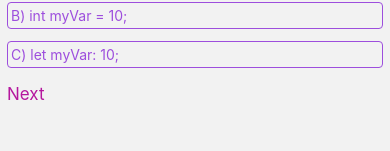
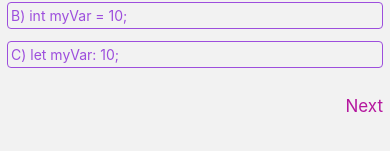
Before and after one commit to Stive627/tsaChallenge, a React Native app: screen /Questions in a window 390 px wide. Shown: the part 243-394 px from the top of the page. Built offline with nearby package versions, Linux system fonts and the light colour scheme.

Commit message:
i am going to start the result page

```diff
--- a/App.js
+++ b/App.js
@@ -6,6 +6,7 @@ import WaveSvg from './components/Wave';
 import HeaderWelcome from './Screens/Welcome/HeaderWelcome';
 import Questions from './Screens/Questions/Questions';
 import { DataProvider } from './context/DataContext';
+import Results from './Screens/Results/Results';
 
 const Stack = createNativeStackNavigator()
 
@@ -16,6 +17,7 @@ export default function App() {
         <Stack.Navigator initialRouteName='Welcome'  >
           <Stack.Screen options={{header:()=> <HeaderWelcome/>}} name='Welcome' component={Welcome}/>
           <Stack.Screen name='Questions' component={Questions} options={{header:()=><View></View>}}/>
+          <Stack.Screen name='results' options={{header:()=> <View></View>}} component={Results}/>
         </Stack.Navigator>
       </NavigationContainer>
     </DataProvider>
--- a/Screens/Questions/Question.js
+++ b/Screens/Questions/Question.js
@@ -3,7 +3,7 @@ import React, { useState } from 'react'
 
 export default function Question({question, handleClick, lastQuestion}) {
   const [currSuggestion, setCurrSuggestion] = useState(undefined)
-  console.log(question)
+  console.log(currSuggestion)
   function select(indx){
     if(indx === currSuggestion){
       setCurrSuggestion(undefined)
@@ -18,9 +18,11 @@ export default function Question({question, handleClick, lastQuestion}) {
     <View style={styles.container}>
         <Text style={styles.question}>{question.question}</Text>
         <View style={styles.suggestion}>
-            {question.suggestions.map((elt, indx) => <Pressable key={indx}  onPress={()=>select(indx)} style={[styles.pressable, {borderColor:'rgba(157, 78, 221, 1)'}]}><Text style={{color:indx === currSuggestion? 'white':'rgba(157, 78, 221, 1)'}}>{alphabet[indx]} {elt}</Text></Pressable>)}
+            {question.suggestions.map((elt, indx) => <Pressable key={indx} onPress={()=>select(indx)} style={[styles.pressable, {backgroundColor:indx === currSuggestion ? 'rgba(157, 78, 221, 1)':'transparent'}]}><Text style={{color:indx === currSuggestion? 'white':'rgba(157, 78, 221, 1)'}}>{alphabet[indx]} {elt}</Text></Pressable>)}
         </View>
-        <Pressable style={styles.pressableSubmit}  disabled = {currSuggestion === undefined} onPress={() => handleClick(currSuggestion)}><Text style={styles.submitButton}>{lastQuestion? 'Finish' : 'Next'}</Text></Pressable>
+        <View style={styles.pressableSubmit}>
+          <Pressable disabled = {currSuggestion === undefined} onPress={() => handleClick(currSuggestion)}><Text style={styles.submitButton}>{lastQuestion? 'Finish' : 'Next'}</Text></Pressable>
+        </View>
     </View>
   )
 }
@@ -51,14 +53,18 @@ const styles = StyleSheet.create({
         paddingVertical:4,
         paddingHorizontal:3,
         borderRadius:4,
-        borderWidth:1
+        borderWidth:1,
+        borderColor:'rgba(157, 78, 221, 1)',
+        backgroundColor:''
     },
     submitButton:{
         color:'rgba(181, 23, 158, 1)',
         fontSize:17,
-
     },
     pressableSubmit:{
-
+      flexDirection:'row',
+      marginTop:12,
+      justifyContent:'flex-end',
+      cursor:'pointer'
     }
 })
--- a/Screens/Questions/Questions.js
+++ b/Screens/Questions/Questions.js
@@ -6,8 +6,10 @@ import Question from './Question'
 import { data } from './data'
 import { useData } from '../../context/DataContext'
 import { successRate } from '../../functions/successRate'
+import { useNavigation } from '@react-navigation/native'
 
 export default function Questions() {
+  const navigation = useNavigation()
   const {handleData} = useData()
   const [userAnswer, setUserAnswer] = useState([])
   const width = useSharedValue(60)
@@ -22,6 +24,8 @@ export default function Questions() {
       const finalUserValue = [...userAnswer, value]
       const score = successRate(finalUserValue, correctAnswers)
       handleData(score, finalUserValue)
+      console.log('finished')
+      navigation.navigate('results')
 
     }
     else{
@@ -39,7 +43,7 @@ export default function Questions() {
           </View>
         </View>
         <Text style={styles.title}>Javascript Quiz</Text>
-        <Question key={data.indexOf([currQuestion.index])} question={data[currQuestion.index]} handleClick={handleClick} lastQuestion={lastQuestion}/>
+        <Question key={data[currQuestion.index].question} question={data[currQuestion.index]} handleClick={handleClick} lastQuestion={lastQuestion}/>
       </SafeAreaView>
     </SafeAreaProvider>
   )
--- /dev/null
+++ b/Screens/Results/Results.js
@@ -0,0 +1,10 @@
+import { View, Text } from 'react-native'
+import React from 'react'
+
+export default function Results() {
+  return (
+    <View>
+      <Text>Results</Text>
+    </View>
+  )
+}
```
